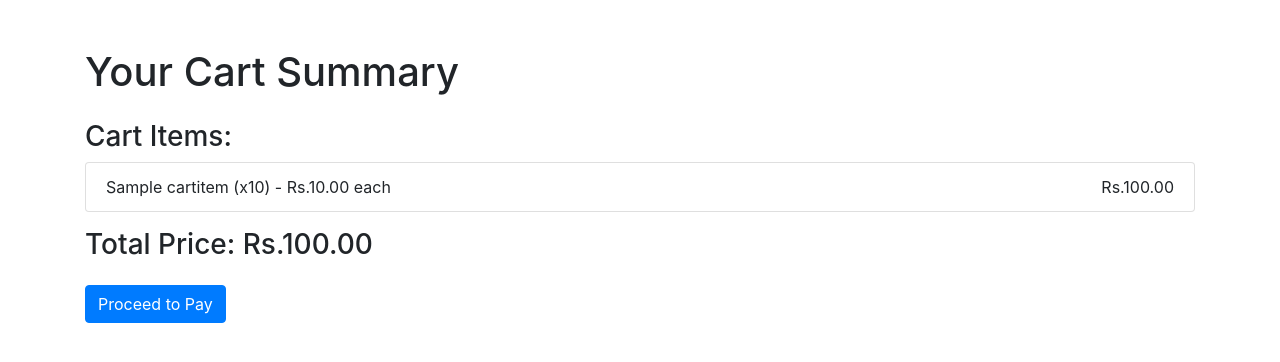
After one commit to akkupy/Smart-Trolly, a Django app: page /checkout/1/ in a window 1280 px wide. The commit adds this page. Shown: the top 362 px of the page. Run offline with Django 5.2, Linux system fonts and the light colour scheme; tables that the repository leaves empty hold one stand-in row (values such as "Sample post"); some libraries are stand-ins or nearby versions.

Commit message:
Checkpoint 2

```diff
--- a/db/models.py
+++ b/db/models.py
@@ -1,4 +1,5 @@
 from django.db import models
+from django.utils import timezone
 
 class User(models.Model):
     phone_number = models.CharField(max_length=15, unique=True)
@@ -7,19 +8,49 @@ class User(models.Model):
     def __str__(self):
         return self.phone_number
 
-
 class Cart(models.Model):
     user = models.ForeignKey(User, on_delete=models.CASCADE)  # Link to the user who owns the cart
     created_at = models.DateTimeField(auto_now_add=True)  # Date when the cart was created
     updated_at = models.DateTimeField(auto_now=True)  # Last updated date for the cart
-    purchased_at = models.DateTimeField(null=True, blank=True)  # If cart is purchased, this field will have a timestamp
+    purchased_at = models.DateTimeField(null=True, blank=True)  # If the cart is purchased, this field will have a timestamp
 
     def total_price(self):
         # Return the total price of all items in the cart
         return sum(item.total_item_price() for item in self.items.all())
 
+    def checkout(self):
+        """
+        Move all cart items to Purchase and clear the cart.
+        """
+        # Prepare purchase items as a dictionary
+        purchase_items = [
+            {
+                "product_name": item.product_name,
+                "price": float(item.price),
+                "quantity": item.quantity,
+                "total_item_price": float(item.total_item_price())
+            }
+            for item in self.items.all()
+        ]
+
+        # Calculate the total price
+        total_price = sum(item["total_item_price"] for item in purchase_items)
+
+        # Create a new purchase record
+        Purchase.objects.create(
+            user=self.user,
+            items=purchase_items,
+            total_price=total_price
+        )
+
+        # Clear all cart items and mark the cart as purchased
+        self.items.all().delete()
+        self.purchased_at = timezone.now()
+        self.save()
+
     def __str__(self):
-        return f"Cart of {self.user.name}"
+        return f"Cart of {self.user.name}-{self.user.id}"
+
 
 class CartItem(models.Model):
     cart = models.ForeignKey(Cart, related_name="items", on_delete=models.CASCADE)  # Link to the Cart
@@ -35,11 +66,11 @@ class CartItem(models.Model):
         return f"{self.product_name} ({self.quantity} x {self.price})"
 
 
-
 class Purchase(models.Model):
-    user = models.ForeignKey(User, on_delete=models.CASCADE, related_name="purchases")
-    items = models.JSONField()  # { "item_name": quantity }
-    date = models.DateTimeField(auto_now_add=True)
+    user = models.ForeignKey(User, on_delete=models.CASCADE, related_name="purchases")  # Link to the user
+    items = models.JSONField()  # Stores cart items as JSON
+    total_price = models.DecimalField(max_digits=15, decimal_places=2)  # Total price of the purchase
+    date = models.DateTimeField(auto_now_add=True)  # Purchase date
 
     def __str__(self):
-        return f"Purchase by {self.user.phone_number} on {self.date}"
+        return f"Purchase by {self.user.name} on {self.date} (Total: {self.total_price})"
--- /dev/null
+++ b/web/templates/cart_summary.html
@@ -0,0 +1,28 @@
+<!DOCTYPE html>
+<html lang="en">
+<head>
+    <meta charset="UTF-8">
+    <meta name="viewport" content="width=device-width, initial-scale=1.0">
+    <title>Cart Summary</title>
+    <link rel="stylesheet" href="https://maxcdn.bootstrapcdn.com/bootstrap/4.5.2/css/bootstrap.min.css">
+</head>
+<body>
+    <div class="container mt-5">
+        <h1 class="mb-4">Your Cart Summary</h1>
+
+        <h3>Cart Items:</h3>
+        <ul class="list-group mb-3">
+            {% for item in cart_items %}
+                <li class="list-group-item">
+                    {{ item.product_name }} (x{{ item.quantity }}) - Rs.{{ item.price }} each
+                    <span class="float-right">Rs.{{ item.total_item_price }}</span>
+                </li>
+            {% endfor %}
+        </ul>
+
+        <h3>Total Price: <span>Rs.{{ total_price }}</span></h3>
+
+        <a href="{% url 'pay' user_id=user_id %}" class="btn btn-primary mt-3">Proceed to Pay</a>
+    </div>
+</body>
+</html>
--- a/web/templates/purchase_history.html
+++ b/web/templates/purchase_history.html
@@ -5,10 +5,10 @@
 <ul class="list-group">
     {% for purchase in purchases %}
     <li class="list-group-item">
-        <strong>Order #{{ purchase.id }}</strong> - {{ purchase.date }}
+        <strong>Order #{{ purchase.id }}</strong> - {{ purchase.date }} - Total Amount: {{ purchase.total_price }}
         <ul>
-            {% for item in purchase.items.all %}
-            <li>{{ item.name }} - {{ item.quantity }}</li>
+            {% for item in purchase.items %}
+            <li>{{ item.product_name }} - {{ item.quantity }}</li>
             {% endfor %}
         </ul>
     </li>
--- a/web/urls.py
+++ b/web/urls.py
@@ -8,8 +8,12 @@ websocket_urlpatterns = [
 ]
 
 urlpatterns = [
+    path("", views.redir, name="redir"),
     path("login/", views.login_view, name="login"),
     path("add-name/<int:user_id>/", views.add_name_view, name="add_name"),
+    path("delete/<int:cart_id>/", views.delete, name="delete"),
+    path("pay-confirm/<int:user_id>/", views.pay, name="pay"),
+    path("checkout/<int:user_id>/", views.checkout, name="checkout"),
     path("dashboard/<int:user_id>/", views.dashboard_view, name="dashboard"),
     path("start-cart/<int:user_id>/", views.start_cart_view, name="start_cart"),
     path("update-cart/", views.update_cart_view, name="update_cart"),
--- a/web/views.py
+++ b/web/views.py
@@ -11,6 +11,34 @@ import json
 from django.views.decorators.csrf import csrf_exempt
 
 current_user = 0
+
+def redir(request):
+    return redirect('login')
+
+def checkout(request,user_id):
+    user = get_object_or_404(User, id=user_id) # Get the logged-in user
+    try:
+        # Get the user's current active cart
+        cart = Cart.objects.get(user=user)
+        context = {
+            'cart': cart,
+            'cart_items': cart.items.all(),  # Get all the items in the cart
+            'total_price': cart.total_price(),
+            'user_id':user_id,  # Calculate the total price
+        }
+        # Perform checkout
+        if len(cart.items.all()) == 0:
+            return render(request,'empty.html')
+        return render(request, 'cart_summary.html', context)
+
+    except Cart.DoesNotExist:
+        return JsonResponse({"status": "error", "message": "No active cart found for this user."})
+
+def pay(request,user_id):
+    user = get_object_or_404(User, id=user_id)
+    cart = Cart.objects.get(user=user)
+    cart.checkout()
+    return render(request, 'confirm.html')
 
 def login_view(request):
     if request.method == "POST":
@@ -41,7 +69,8 @@ def dashboard_view(request, user_id):
 def start_cart_view(request, user_id):
     user = get_object_or_404(User, id=user_id)
     cart, created = Cart.objects.get_or_create(user=user)
-    return render(request, "cart.html", {"user": user})
+    cart_items = cart.items.all()
+    return render(request, "cart.html", {"user": user,"cart":cart,"user_id":user_id})
 
 
 def update_cart_view(request):
@@ -57,6 +86,7 @@ async def get_cart_items(cart):
     # Process the items
     return [
         {
+            'id': item.id,
             'product_name': item.product_name,
             'quantity': item.quantity,
             'price': str(item.price),
@@ -75,7 +105,11 @@ async def add_to_cart(request):
         user_id = current_user  # Assuming the user is logged in
 
         # Get or create the cart
-        cart, created = await sync_to_async(Cart.objects.get_or_create)(user_id=user_id, purchased_at__isnull=True)
+        print(user_id)
+        cart_qs = await sync_to_async(Cart.objects.filter)(user_id=user_id)
+        cart = await sync_to_async(cart_qs.first)()
+        if not cart:
+            return JsonResponse({"error": "No active cart found for the user"}, status=404)
         # Create the cart item
         cart_item = await sync_to_async(CartItem.objects.create)(
         cart=cart,
@@ -106,3 +140,9 @@ def purchase_history_view(request, user_id):
     user = get_object_or_404(User, id=user_id)
     purchases = user.purchases.all()
     return render(request, "purchase_history.html", {"purchases": purchases,"user_id":user_id})
+
+
+def delete(request,cart_id):
+    cart_item = CartItem.objects.get(id=cart_id)
+    cart_item.delete()
+    return JsonResponse({'status':'deleted'})
```
Also changed, not shown: web/templates/cart.html (+22 -5 lines), web/templates/confirm.html (added, +18 -0 lines), web/templates/empty.html (added, +16 -0 lines), db/migrations/0001_initial.py.
